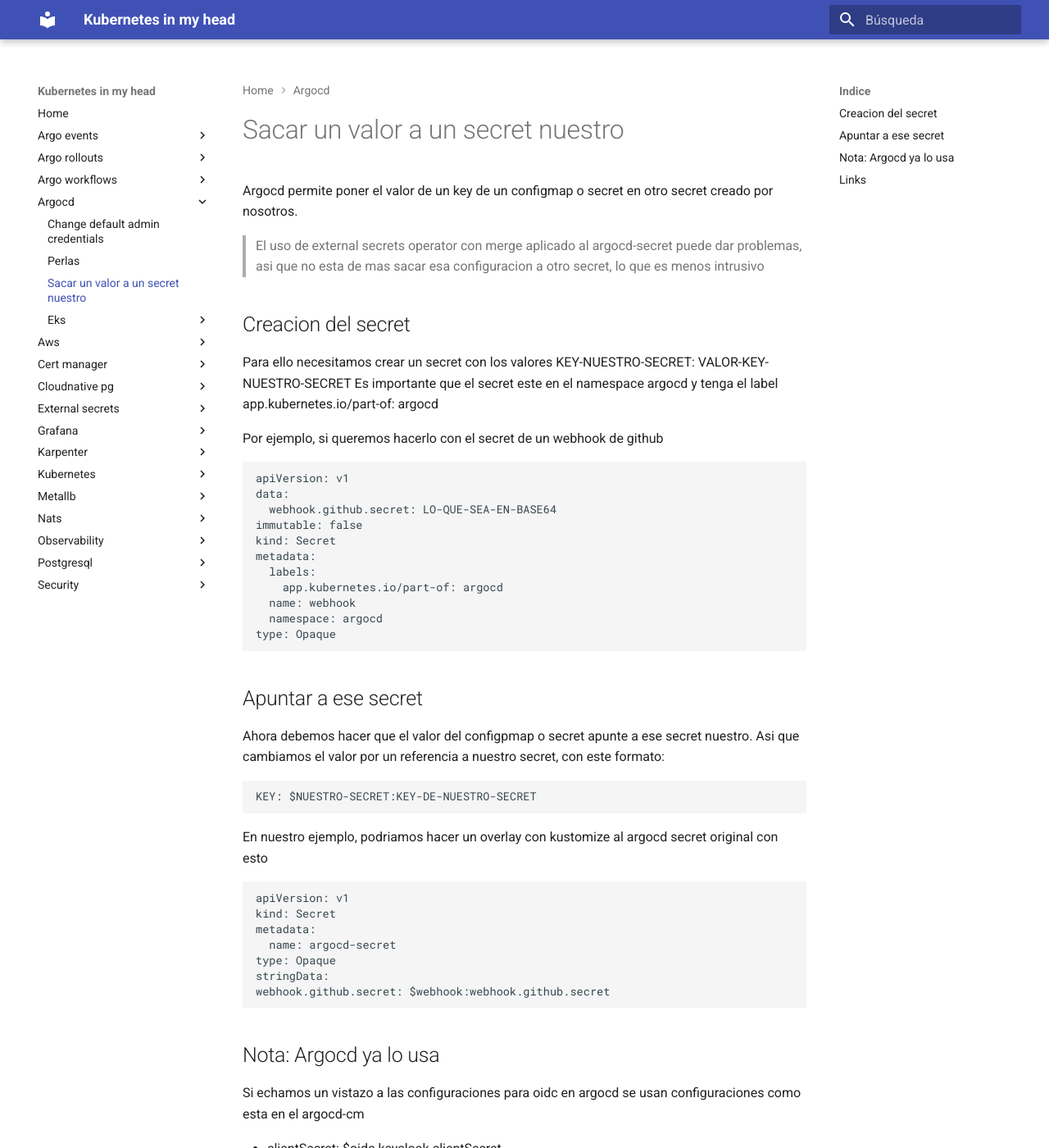
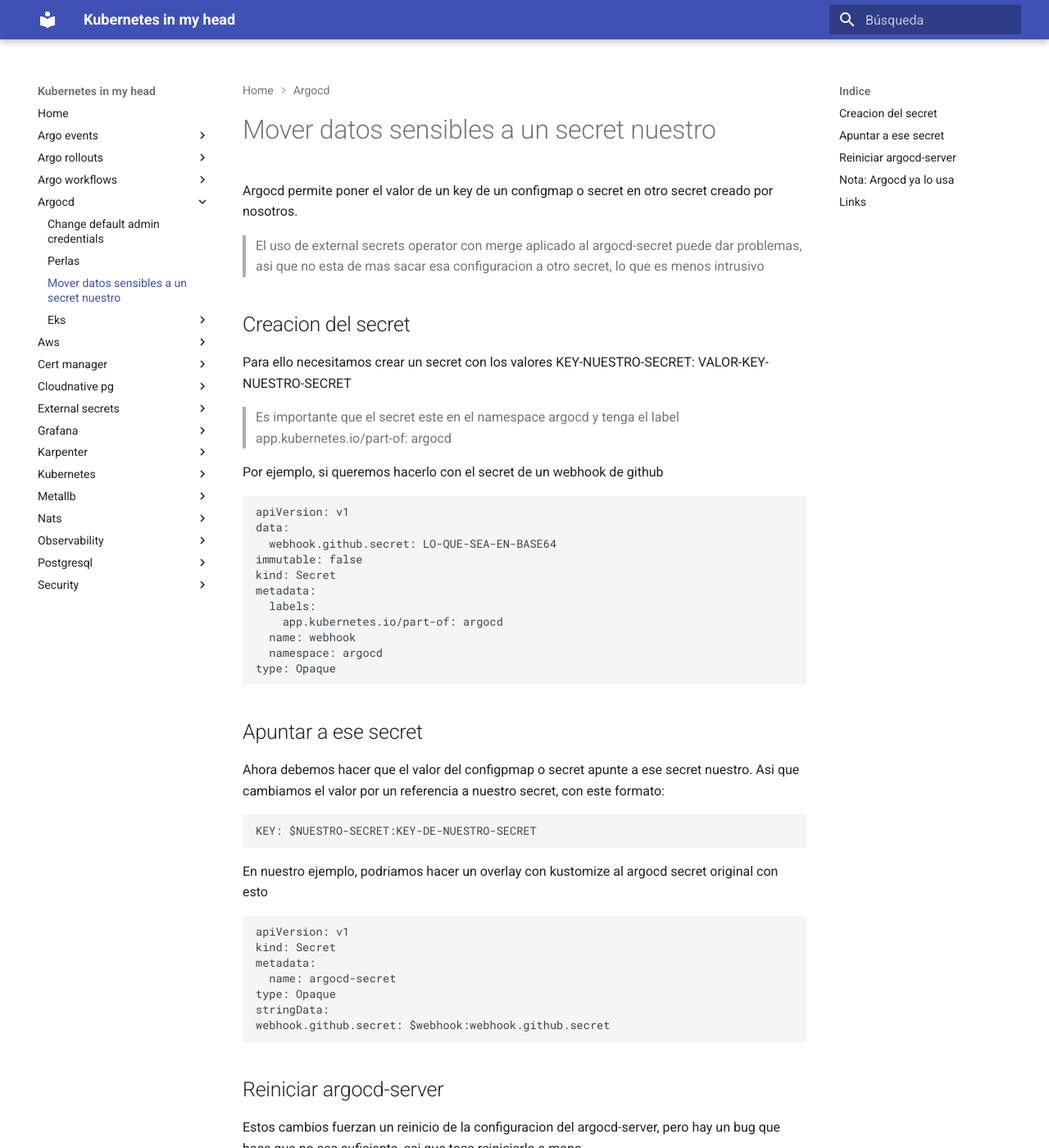
Before and after one commit to jorgelon/kubernetesinmyhead.net, an MkDocs documentation site: the page built from docs/argocd/sacar-valor-secret.md, in a window 1280 px wide and 1400 px high. Shown: the whole window at 82% size. Built offline with MkDocs 1.6.1 and Material for MkDocs 9.7.7, drawn with Linux system fonts in a browser that asks for light colours; some of the changed text lies outside the part shown.

Commit message:
more info

````diff
--- a/docs/argocd/sacar-valor-secret.md
+++ b/docs/argocd/sacar-valor-secret.md
@@ -1,4 +1,4 @@
-# Sacar un valor a un secret nuestro
+# Mover datos sensibles a un secret nuestro
 
 Argocd permite poner el valor de un key de un configmap o secret en otro secret creado por nosotros.
 
@@ -7,7 +7,7 @@ Argocd permite poner el valor de un key de un configmap o secret en otro secret
 ## Creacion del secret
 
 Para ello necesitamos crear un secret con los valores KEY-NUESTRO-SECRET: VALOR-KEY-NUESTRO-SECRET
-Es importante que el secret este en el namespace argocd y tenga el label app.kubernetes.io/part-of: argocd
+> Es importante que el secret este en el namespace argocd y tenga el label app.kubernetes.io/part-of: argocd
 
 Por ejemplo, si queremos hacerlo con el secret de un webhook de github
 
@@ -45,6 +45,14 @@ stringData:
 webhook.github.secret: $webhook:webhook.github.secret
 ```
 
+## Reiniciar argocd-server
+
+Estos cambios fuerzan un reinicio de la configuracion del argocd-server, pero hay un bug que hace que no sea suficiente, asi que toca reiniciarlo a mano
+
+```shell
+kubectl rollout restart deployment argocd-server -n argocd
+```
+
 ## Nota: Argocd ya lo usa
 
 Si echamos un vistazo a las configuraciones para oidc en argocd se usan configuraciones como esta en el argocd-cm
@@ -54,7 +62,7 @@ Si echamos un vistazo a las configuraciones para oidc en argocd se usan configur
 - clientSecret: $oidc.okta.clientSecret
 - clientSecret: $oidc.azure.clientSecret
 
-Aqui el nombre del secret no esta puesto tras "$" entiendo que por defecto busca en el argocd-secret
+Aqui el nombre del secret no esta puesto tras "$", entiendo que por defecto busca en el argocd-secret
 
 ## Links
 
@@ -63,3 +71,6 @@ Aqui el nombre del secret no esta puesto tras "$" entiendo que por defecto busca
 
 - Git Webhook Configuration alternative
 <https://argo-cd.readthedocs.io/en/stable/operator-manual/webhook/#alternative>
+
+- ArgoCD server doesn't pick up the new OIDC secret #18576
+<https://github.com/argoproj/argo-cd/issues/18576>
````
